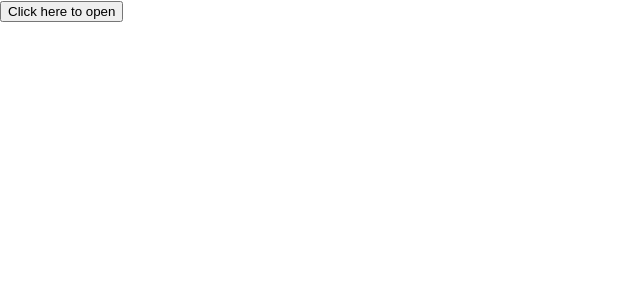
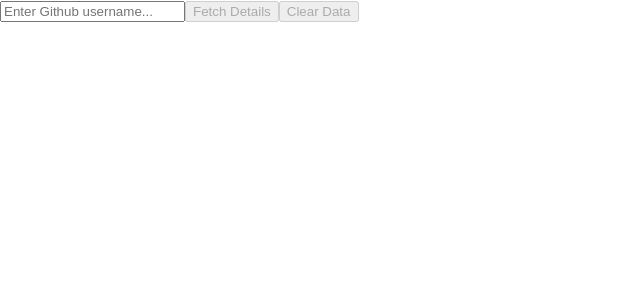
Before and after one commit to deeqakkk/react-mini-projects, a React (Create React App) app: page / in a window 1280 px wide. Shown: the top 300 px of the page, without its empty margins (0-640 px from the left). Built offline with nearby package versions, Linux system fonts and the light colour scheme.

Commit message:
wip: github profile added

```diff
--- a/src/App.js
+++ b/src/App.js
@@ -1,10 +1,9 @@
-import Modal from "./components/modal-popup/modal-parent"
+import GithubProfile from './components/github-profile'
 
 function App() {
   return (
     <div className="App">
-      {/* <ScrollIndicator apiURL={'https://dummyjson.com/products?limit=100'}/> */}
-    <Modal/>
+      <GithubProfile />
     </div>
   )
 }
--- /dev/null
+++ b/src/components/github-profile/index.jsx
@@ -0,0 +1,77 @@
+import { useState } from 'react'
+
+const GithubProfile = () => {
+  const [loading, setLoading] = useState(false)
+  const [errorMsg, setErrorMsg] = useState(null)
+  const [userData, setUserData] = useState({})
+  const [username, setUserName] = useState('')
+
+  async function fetchUserProfile(username) {
+    try {
+      setLoading(true)
+      const response = await fetch(`https://api.github.com/users/${username}`)
+      const data = await response.json()
+      if (response.status !== 200) {
+        setErrorMsg(data.message)
+      }
+      setUserData(data)
+      setUserName('')
+      setLoading(false)
+    } catch (err) {
+      console.log(err)
+      setErrorMsg(err.message)
+      setLoading(false)
+    }
+  }
+
+  async function handleClick() {
+    await fetchUserProfile(username)
+  }
+
+  if (loading) return <p>Data is being fetched...</p>
+  if (errorMsg)
+    return (
+      <div>
+        <p>Error : {errorMsg}</p>
+        <button onClick={() => setErrorMsg(null)}>Try Again</button>
+      </div>
+    )
+  return (
+    <div className="github-profile">
+      <div className="input-container">
+        <input
+          placeholder="Enter Github username..."
+          onChange={(e) => setUserName(e.target.value)}
+          value={username}
+        ></input>
+        <button
+          disabled={username === '' || loading ? true : false}
+          onClick={handleClick}
+        >
+          Fetch Details
+        </button>
+        <button
+          disabled={Object.keys(userData).length === 0}
+          onClick={() => {
+            setUserData({})
+          }}
+        >
+          Clear Data
+        </button>
+      </div>
+      {Object.keys(userData).length !== 0 && (
+        <div className="profile-details">
+          <h1>{userData.name}</h1>
+          <img
+            src={userData.avatar_url}
+            alt="profile-img"
+            height={200}
+            width={200}
+          />
+        </div>
+      )}
+    </div>
+  )
+}
+
+export default GithubProfile
--- a/src/components/scroll-indicator/index.jsx
+++ b/src/components/scroll-indicator/index.jsx
@@ -1,7 +1,9 @@
 import { useEffect, useState } from 'react'
 import './style.css'
 
-const ScrollIndicator = ({ apiURL }) => {
+const ScrollIndicator = ({
+  apiURL = 'https://dummyjson.com/products?limit=100',
+}) => {
   const [data, setData] = useState([])
   const [errorMsg, setErrorMsg] = useState(null)
   const [loading, setLoading] = useState(false)
```
